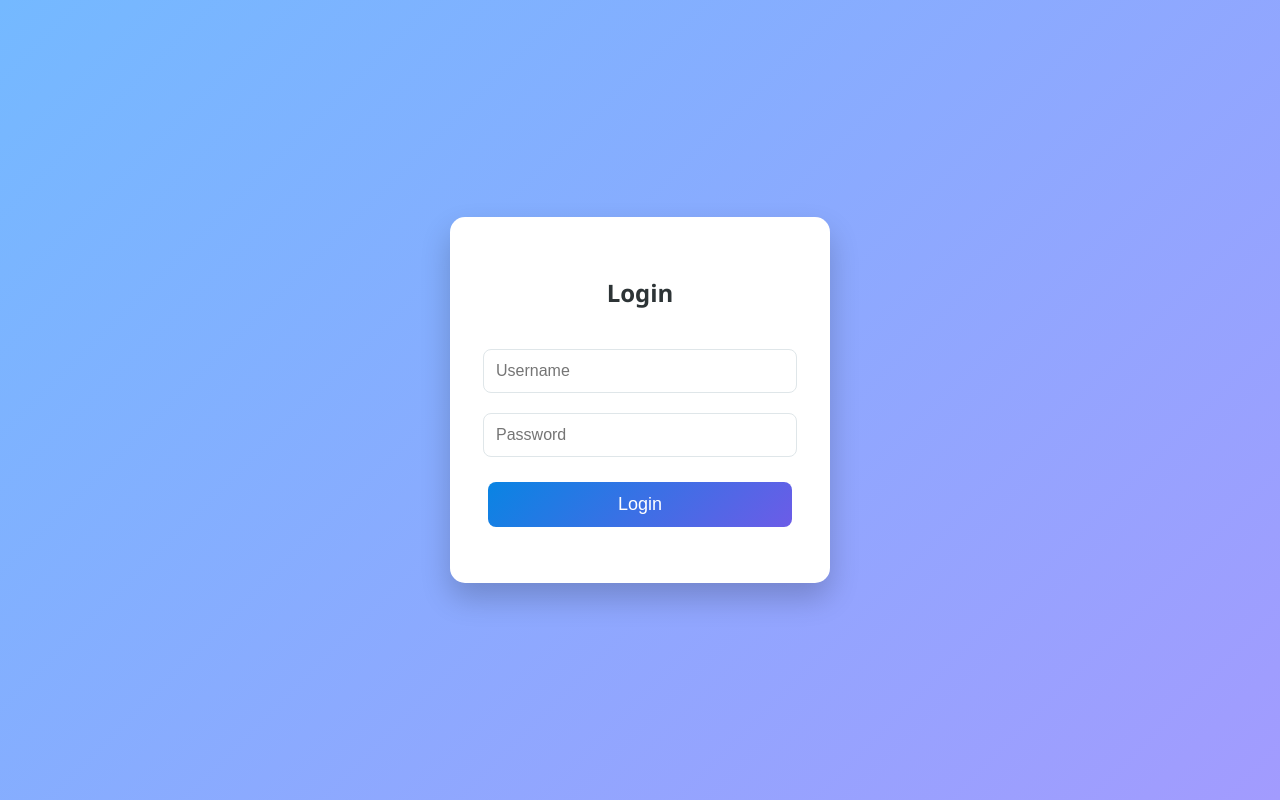
After one commit to sandeshhypha-eng/GIT-class, a Spring Boot app: page /login.html in a window 1280 px wide. The commit adds this page. Run offline with Spring Boot 4, Linux system fonts and the light colour scheme; some of the project's set-up classes (security, data sources, template engines, error pages and the like) are left out, and stand-ins take their place.

Commit message:
Login-page and Security Scan

```diff
--- /dev/null
+++ b/CalculatorProject/src/main/resources/static/login.html
@@ -0,0 +1,121 @@
+<!DOCTYPE html>
+<html lang="en">
+<head>
+    <meta charset="UTF-8">
+    <title>Login - Calculator App</title>
+    <style>
+        /* Body */
+        body {
+            margin: 0;
+            padding: 0;
+            font-family: 'Segoe UI', Tahoma, Geneva, Verdana, sans-serif;
+            height: 100vh;
+            display: flex;
+            justify-content: center;
+            align-items: center;
+            background: linear-gradient(135deg, #74b9ff, #a29bfe);
+        }
+
+        /* Login box */
+        .login-box {
+            background: #fff;
+            padding: 40px 30px;
+            border-radius: 15px;
+            box-shadow: 0 15px 30px rgba(0,0,0,0.2);
+            width: 320px;
+            text-align: center;
+        }
+
+        /* Title */
+        .login-box h2 {
+            margin-bottom: 30px;
+            color: #2d3436;
+        }
+
+        /* Inputs */
+        .login-box input {
+            width: 90%;
+            padding: 12px;
+            margin: 10px 0;
+            border-radius: 8px;
+            border: 1px solid #dfe6e9;
+            font-size: 16px;
+        }
+
+        /* Button */
+        .login-box button {
+            width: 95%;
+            padding: 12px;
+            border: none;
+            border-radius: 8px;
+            background: linear-gradient(135deg, #0984e3, #6c5ce7);
+            color: white;
+            font-size: 18px;
+            cursor: pointer;
+            margin-top: 15px;
+            transition: all 0.3s ease;
+        }
+
+        .login-box button:hover {
+            background: linear-gradient(135deg, #74b9ff, #a29bfe);
+        }
+
+        /* Message */
+        #message {
+            margin-top: 15px;
+            color: #e84118;
+            font-weight: bold;
+        }
+
+        /* Responsive */
+        @media (max-width: 400px) {
+            .login-box {
+                width: 90%;
+                padding: 30px 20px;
+            }
+        }
+    </style>
+</head>
+<body>
+
+<div class="login-box">
+    <h2>Login</h2>
+    <input type="text" id="username" placeholder="Username"><br>
+    <input type="password" id="password" placeholder="Password"><br>
+    <button onclick="login()">Login</button>
+    <p id="message"></p>
+</div>
+
+<script>
+async function login() {
+    let username = document.getElementById("username").value;
+    let password = document.getElementById("password").value;
+
+    if (!username || !password) {
+        document.getElementById("message").innerText = "Please enter both username and password!";
+        return;
+    }
+
+    try {
+        let res = await fetch("http://localhost:8080/login", {
+            method: "POST",
+            headers: { "Content-Type": "application/json" },
+            body: JSON.stringify({ username, password })
+        });
+
+        let result = await res.text();
+
+        if(result === "SUCCESS") {
+            window.location.href = "index.html";
+        } else {
+            document.getElementById("message").innerText = "Invalid username or password!";
+        }
+
+    } catch (err) {
+        document.getElementById("message").innerText = "Server error!";
+    }
+}
+</script>
+
+</body>
+</html>
```
Also changed, not shown: CalculatorProject/src/main/java/com/calculator/LoginController.java (added, +43 -0 lines), CalculatorProject/src/main/resources/static/index.html (+89 -44 lines), .github/workflows/deploy-to-ec2-securityscan.yml (added), 1 other file.
